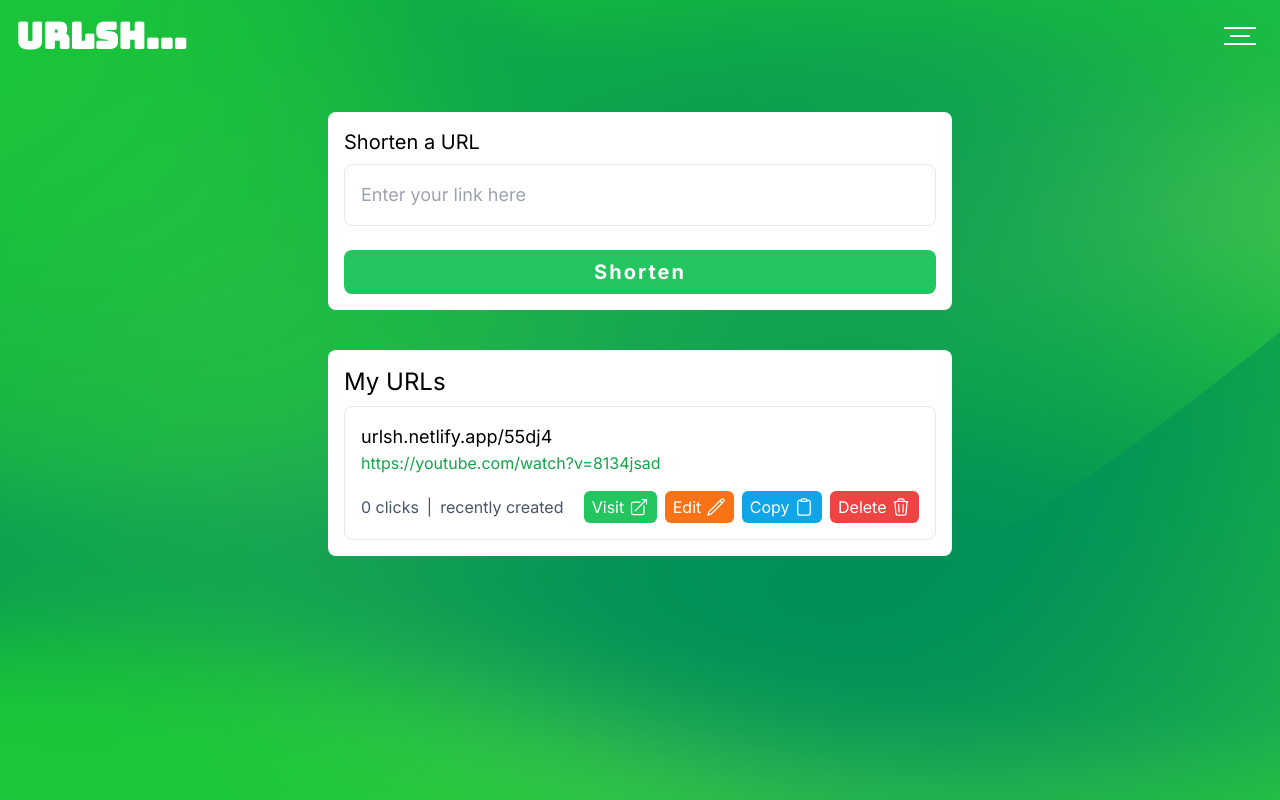
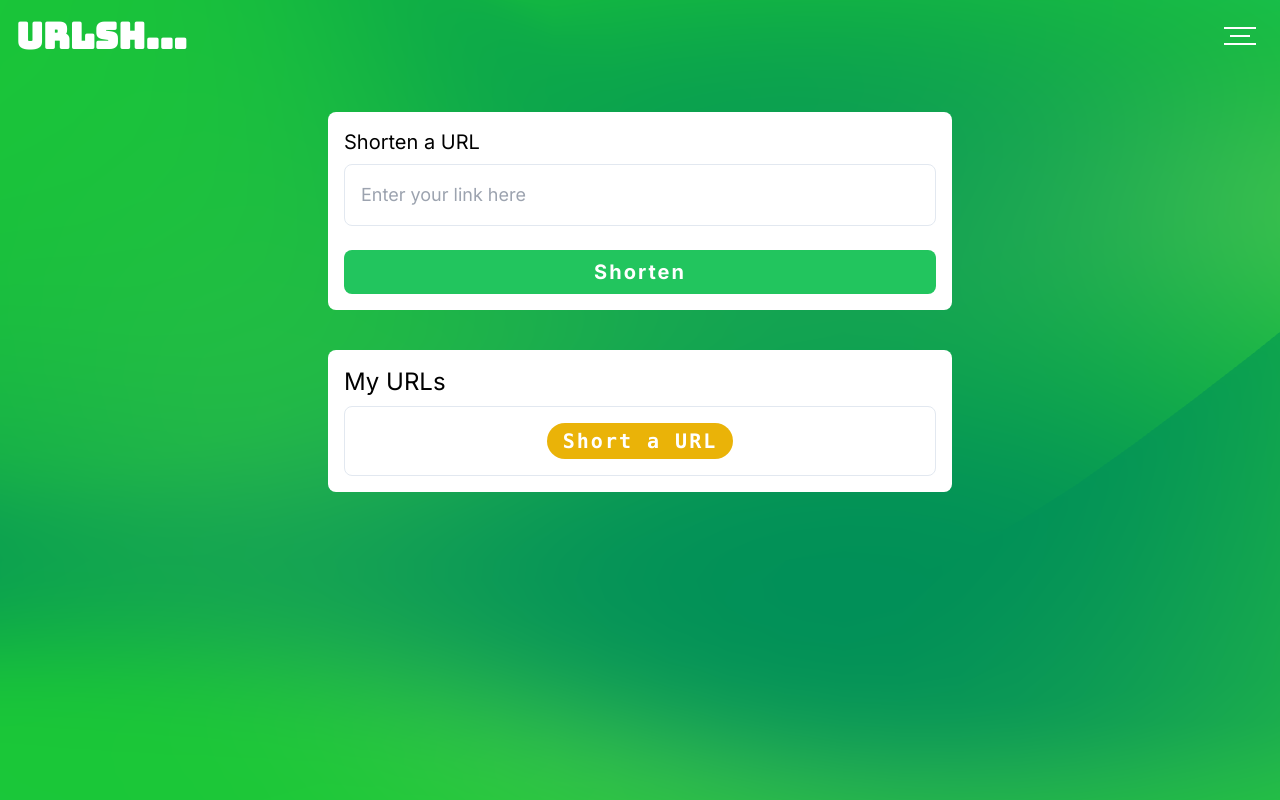
Before and after one commit to felix-scl/url-shortener, a React (Vite) app: page / in a window 1280 px wide. Built offline with nearby package versions, Linux system fonts and the light colour scheme.

Commit message:
refactor MyURLs to fetch data from DB

```diff
--- a/src/components/MyURLs.tsx
+++ b/src/components/MyURLs.tsx
@@ -4,35 +4,106 @@ import {
   ClipboardIcon,
   TrashIcon,
 } from '@heroicons/react/24/outline';
+import { useEffect, useState } from 'react';
+
+interface ShortURL {
+  full: string;
+  short: string;
+  clicks: number;
+  createdAt: string;
+}
 
 export default function MyURLs() {
-  // if no short urls then
-  // return <div className='bg-white rounded-lg p-4 text-xl space-y-2 md:w-4/6 lg:w-3/6 mx-auto'> <p> No short urls yet </p>
-  //</div>
+  const [shortURLs, setShortURLs] = useState<ShortURL[]>([]);
+  const [loading, setLoading] = useState(false);
+
+  useEffect(() => {
+    const getShortUrls = async () => {
+      setLoading(true);
+      try {
+        const response = await fetch('http://localhost:8800/');
+        const result: ShortURL[] = await response.json();
+        setShortURLs(result);
+      } catch (error) {
+        console.error('Error fetching data:', error);
+      } finally {
+        setLoading(false);
+      }
+    };
+
+    getShortUrls();
+  }, []);
+
+  if (loading) {
+    return (
+      <div className='bg-white rounded-lg p-4 text-xl space-y-2 md:w-4/6 lg:w-3/6 mx-auto'>
+        <h2 className='text-2xl'>My URLs</h2>
+        <p className='p-4'>
+          <svg
+            xmlns='http://www.w3.org/2000/svg'
+            className='animate-spin mx-auto w-16 h-16 text-slate-400'
+            viewBox='0 0 24 24'
+            strokeWidth='2'
+            stroke='currentColor'
+            fill='none'
+            strokeLinecap='round'
+            strokeLinejoin='round'
+          >
+            <path stroke='none' d='M0 0h24v24H0z' fill='none' />
+            <path d='M12 3a9 9 0 1 0 9 9' />
+          </svg>
+        </p>
+      </div>
+    );
+  }
+
+  if (shortURLs.length === 0) {
+    return (
+      <div className='bg-white rounded-lg p-4 text-xl space-y-2 md:w-4/6 lg:w-3/6 mx-auto'>
+        <h2 className='text-2xl'>My URLs</h2>
+        <div className='border border-slate-200 rounded-lg p-4 cursor-default flex items-center justify-center font-mono'>
+          <button className='bg-yellow-500 rounded-badge py-1 px-4 text-white font-bold tracking-widest hocus:bg-yellow-600 transition-colors duration-200'>
+            Short a URL
+          </button>
+        </div>
+      </div>
+    );
+  }
 
   return (
     <div className='bg-white rounded-lg p-4 text-xl space-y-2 md:w-4/6 lg:w-3/6 mx-auto'>
       <h2 className='text-2xl'>My URLs</h2>
       <ul>
-        <li className='border border-slate-200 rounded-lg p-4 space-y-4'>
+        {shortURLs.map((shortURL) => {
+          const shortDate = new Date(shortURL.createdAt).toLocaleDateString(
+            undefined,
+            { month: 'short', day: 'numeric' }
+          );
+          return (
+            <li
+              key={shortURL.short}
+              className='border border-slate-200 rounded-lg p-4 space-y-4'
+            >
               <div>
                 <div className='flex justify-between items-center'>
-              <h3 className='text-lg'>urlsh.netlify.app/55dj4</h3>
+                  <h3 className='text-lg'>
+                    urlsh.netlify.app/{shortURL.short}
+                  </h3>
                 </div>
                 <p className='text-green-600 text-base cursor-default'>
-              https://youtube.com/watch?v=8134jsad
+                  {shortURL.full}
                 </p>
               </div>
 
-          <div className='space-y-2 lg:space-y-0 lg:flex lg:justify-between lg:items-center'>
+              <div className='space-y-2 gap-2 flex-wrap lg:space-y-0 lg:flex lg:justify-between lg:items-center'>
                 <div className='text-slate-600 text-sm space-x-2 md:text-base'>
-              <span>0 clicks</span>
+                  <span>{shortURL.clicks} clicks</span>
                   <span>|</span>
-              <span>recently created</span>
+                  <span>{shortDate}</span>
                 </div>
                 <div className='flex gap-2 flex-wrap lg:flex-nowrap text-sm lg:text-base'>
                   <a
-                href='#'
+                    href={`http://localhost:8800/${shortURL.short}`}
                     className='bg-green-500 text-white hocus:bg-green-400 rounded-md py-1 px-2 flex items-center transition-colors duration-100 md:tooltip'
                     data-tip='Visit URL'
                     aria-label='Visit URL'
@@ -67,6 +138,8 @@ export default function MyURLs() {
                 </div>
               </div>
             </li>
+          );
+        })}
       </ul>
     </div>
   );
--- a/src/components/ShortenURLForm.tsx
+++ b/src/components/ShortenURLForm.tsx
@@ -1,11 +1,32 @@
+import { type FormEvent } from 'react';
+
 export default function ShortenURLForm() {
+  const handleSubmit = async (e: FormEvent<HTMLFormElement>) => {
+    e.preventDefault();
+    const form = new FormData(e.target as HTMLFormElement);
+    const fullUrl = form.get('full-url') as string;
+
+    const res = await fetch('http://localhost:8800/shortenUrl', {
+      method: 'POST',
+      headers: {
+        'Content-Type': 'application/json',
+      },
+      body: JSON.stringify({ fullUrl }),
+    });
+
+    if (res.ok) window.location.href = '/';
+  };
+
   return (
-    <form className='bg-white rounded-lg p-4 text-xl space-y-6 md:w-4/6 lg:w-3/6 mx-auto'>
+    <form
+      className='bg-white rounded-lg p-4 text-xl space-y-6 md:w-4/6 lg:w-3/6 mx-auto'
+      onSubmit={handleSubmit}
+    >
       <div className='space-y-2'>
-        <label htmlFor='url'>Shorten a URL</label>
+        <label htmlFor='full-url'>Shorten a URL</label>
         <input
           type='text'
-          name='url'
+          name='full-url'
           className='w-full rounded-lg p-4 border border-slate-200 text-base md:text-lg'
           placeholder='Enter your link here'
         />
```
Lines whose indentation alone changed are shown as unchanged.
